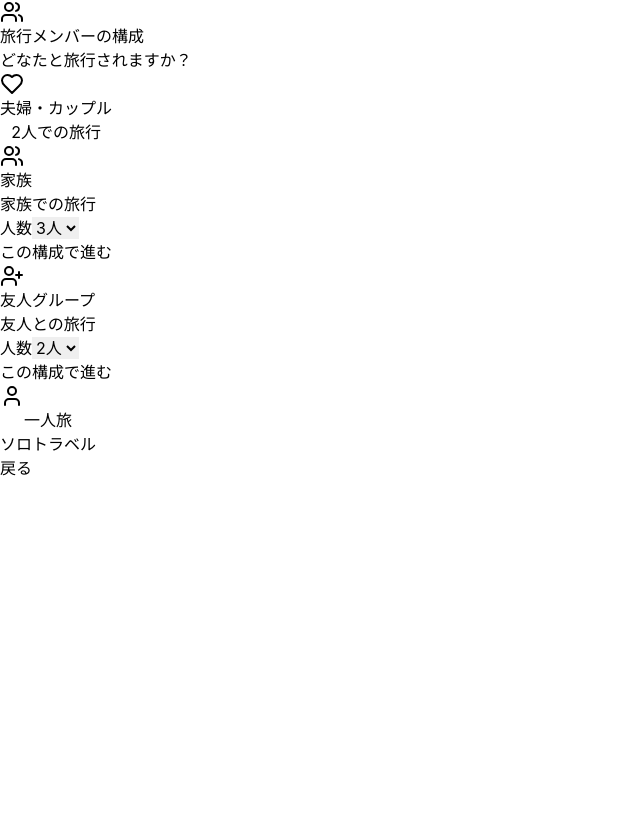
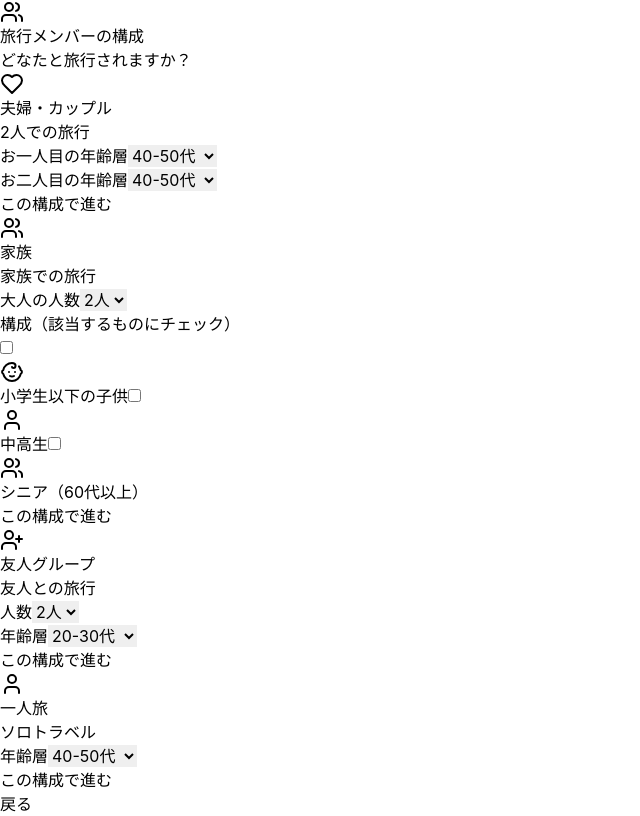
Before and after one commit to startrotter-git/travel-planner-app, a React (Vite) app: page / in a window 1280 px wide. Both pictures are taken after a click on the button "はじめる". Shown: the whole page, without its empty margins (0-640 px from the left). Built offline with nearby package versions, Linux system fonts and the light colour scheme.

Commit message:
Update App.jsx

```diff
--- a/src/App.jsx
+++ b/src/App.jsx
@@ -6,7 +6,10 @@
   const [travelGroup, setTravelGroup] = useState({
     type: '',
     memberCount: 2,
-    members: []
+    members: [],
+    hasChildren: false,
+    hasTeens: false,
+    hasSeniors: false
   });
   const [currentMemberIndex, setCurrentMemberIndex] = useState(0);
   const [memberAnswers, setMemberAnswers] = useState([]);
@@ -135,9 +138,10 @@
                         travelGroup.type === 'friends' ? '友人グループ' : '一人旅';
 
       const membersText = membersInfo.map((m, i) => `${m.name}（${m.ageGroup}）: ${JSON.stringify(m.answers)}`).join(', ');
-
-      const prompt = `以下の旅行グループに最適な日本国内の旅行先を3つ提案してください。グループ構成 - タイプ: ${groupType}, 人数: ${travelGroup.memberCount}名。各メンバーの回答: ${membersText}。全員が楽しめる場所を選び、具体的なスポット名を含めてください。JSON形式で返してください: {"destinations":[{"name":"地名","description":"200文字程度の説明","reason":"このグループに適している理由"}]}`;
-
+      const groupDetails = travelGroup.hasChildren ? '小学生以下の子供が含まれます。' :
+                           travelGroup.hasTeens ? '中高生が含まれます。' :
+                           travelGroup.hasSeniors ? 'シニア（60代以上）が含まれます。' : '';
+      const prompt = `以下の旅行グループに最適な日本国内の旅行先を3つ提案してください。グループ構成 - タイプ: ${groupType}, 人数: ${travelGroup.memberCount}名。${groupDetails} 各メンバーの回答: ${membersText}。全員が楽しめる場所を選び、年齢層や構成に適した施設・アクティビティを含めてください。JSON形式で返してください: {"destinations":[{"name":"地名","description":"200文字程度の説明","reason":"このグループに適している理由"}]}`;
       const res = await fetch(`${API_BASE_URL}/api/claude/messages`, {
         method: 'POST',
         headers: { 'Content-Type': 'application/json' },
@@ -205,9 +209,11 @@
                         travelGroup.type === 'friends' ? '友人グループ' : '一人旅';
 
       const membersText = membersInfo.map((m) => `${m.name}（${m.ageGroup}）: ${JSON.stringify(m.answers)}`).join(', ');
+      const groupDetails = travelGroup.hasChildren ? '小学生以下の子供が含まれます（早めの食事時間、長時間移動を避ける）。' :
+                          travelGroup.hasTeens ? '中高生が含まれます。' :
+                          travelGroup.hasSeniors ? 'シニアが含まれます（ゆったりペース、休憩多め）。' : '';
 
-      const prompt = `${destination}への旅行プランを3つ作成してください。グループ構成 - タイプ: ${groupType}, 人数: ${travelGroup.memberCount}名。各メンバーの好み: ${membersText}。旅行詳細 - 日数: ${additionalInfo.duration || '2泊3日'}, 交通手段: ${additionalInfo.transportation.join('、') || '指定なし'}, 予算: ${additionalInfo.budget || '標準'}。全員が楽しめる要素をバランスよく配置してください。3つのテーマ: 1.歴史・文化探訪コース, 2.美食満喫コース, 3.自然体験コース。JSON形式: {"plans":[{"theme":"テーマ名","title":"プランタイトル","description":"プラン説明","days":[{"day":1,"morning":"午前の活動","lunch":"ランチ内容","afternoon":"午後の活動","dinner":"ディナー内容"}],"accommodation":"宿泊施設の説明","tips":"旅のアドバイス"}]}`;
-
+      const prompt = `${destination}への旅行プランを3つ作成してください。グループ構成 - タイプ: ${groupType}, 人数: ${travelGroup.memberCount}名。${groupDetails} 各メンバーの好み: ${membersText}。旅行詳細 - 日数: ${additionalInfo.duration || '2泊3日'}, 交通手段: ${additionalInfo.transportation.join('、') || '指定なし'}, 予算: ${additionalInfo.budget || '標準'}。全員が楽しめる要素をバランスよく配置し、年齢層に適した活動内容にしてください。3つのテーマ: 1.歴史・文化探訪コース, 2.美食満喫コース, 3.自然体験コース。JSON形式: {"plans":[{"theme":"テーマ名","title":"プランタイトル","description":"プラン説明","days":[{"day":1,"morning":"午前の活動","lunch":"ランチ内容","afternoon":"午後の活動","dinner":"ディナー内容"}],"accommodation":"宿泊施設の説明","tips":"旅のアドバイス"}]}`;
       const res = await fetch(`${API_BASE_URL}/api/claude/messages`, {
         method: 'POST',
         headers: { 'Content-Type': 'application/json' },
@@ -450,7 +456,7 @@
 
 const resetApp = () => {
     setStep('intro');
-    setTravelGroup({ type: '', memberCount: 2, members: [] });
+    setTravelGroup({ type: '', memberCount: 2, members: [], hasChildren: false, hasTeens: false, hasSeniors: false });
     setCurrentMemberIndex(0);
     setMemberAnswers([]);
     setCurrentQ(0);
@@ -511,7 +517,7 @@
     );
   }
 
-  if (step === 'group-setup') {
+if (step === 'group-setup') {
     return (
       <div className="min-h-screen bg-gradient-to-br from-blue-50 to-indigo-100 p-6 flex items-center justify-center">
         <div className="max-w-3xl w-full bg-white rounded-2xl shadow-2xl p-8">
@@ -523,21 +529,61 @@
 
           <div className="space-y-4 mb-8">
             {/* 夫婦・カップル */}
-            <button
-              onClick={() => {
-                initializeTravelGroup('couple', 2);
-                setStep('questions');
-              }}
-              className="w-full p-6 border-2 rounded-xl transition text-left hover:border-pink-500 hover:bg-pink-50 border-gray-200"
-            >
-              <div className="flex items-center gap-4">
+            <div className="p-6 border-2 rounded-xl border-gray-200">
+              <div className="flex items-center gap-4 mb-4">
                 <Heart className="w-8 h-8 text-pink-500" />
-                <div>
+                <div className="flex-1">
                   <h3 className="text-xl font-bold text-gray-800">夫婦・カップル</h3>
                   <p className="text-sm text-gray-600">2人での旅行</p>
                 </div>
               </div>
-            </button>
+
+              <div className="space-y-4 ml-12">
+                <div className="grid grid-cols-2 gap-4">
+                  <div>
+                    <label className="block text-sm font-semibold text-gray-700 mb-2">お一人目の年齢層</label>
+                    <select
+                      id="couple-age1"
+                      className="w-full p-3 border-2 border-gray-300 rounded-lg"
+                      defaultValue="40-50代"
+                    >
+                      <option value="20-30代">20-30代</option>
+                      <option value="40-50代">40-50代</option>
+                      <option value="60代以上">60代以上</option>
+                    </select>
+                  </div>
+                  <div>
+                    <label className="block text-sm font-semibold text-gray-700 mb-2">お二人目の年齢層</label>
+                    <select
+                      id="couple-age2"
+                      className="w-full p-3 border-2 border-gray-300 rounded-lg"
+                      defaultValue="40-50代"
+                    >
+                      <option value="20-30代">20-30代</option>
+                      <option value="40-50代">40-50代</option>
+                      <option value="60代以上">60代以上</option>
+                    </select>
+                  </div>
+                </div>
+
+                <button
+                  onClick={() => {
+                    const age1 = document.getElementById('couple-age1').value;
+                    const age2 = document.getElementById('couple-age2').value;
+                    const members = [
+                      { name: 'お一人目', ageGroup: age1 },
+                      { name: 'お二人目', ageGroup: age2 }
+                    ];
+                    setTravelGroup({ type: 'couple', memberCount: 2, members, hasChildren: false, hasTeens: false, hasSeniors: false });
+                    setMemberAnswers([{}, {}]);
+                    setStep('questions');
+                  }}
+                  className="w-full bg-pink-500 text-white py-3 rounded-lg font-semibold hover:bg-pink-600 transition"
+                >
+                  この構成で進む
+                </button>
+              </div>
+            </div>
 
             {/* 家族 */}
             <div className="p-6 border-2 rounded-xl border-gray-200">
@@ -551,22 +597,61 @@
 
               <div className="space-y-4 ml-12">
                 <div>
-                  <label className="block text-sm font-semibold text-gray-700 mb-2">人数</label>
+                  <label className="block text-sm font-semibold text-gray-700 mb-2">大人の人数</label>
                   <select
+                    id="family-adults"
                     className="w-full p-3 border-2 border-gray-300 rounded-lg"
-                    onChange={(e) => setTravelGroup(prev => ({ ...prev, memberCount: parseInt(e.target.value) }))}
-                    defaultValue="3"
+                    defaultValue="2"
                   >
+                    <option value="1">1人</option>
+                    <option value="2">2人</option>
                     <option value="3">3人</option>
                     <option value="4">4人</option>
-                    <option value="5">5人</option>
-                    <option value="6">6人</option>
                   </select>
+                </div>
+
+                <div>
+                  <label className="block text-sm font-semibold text-gray-700 mb-2">構成（該当するものにチェック）</label>
+                  <div className="space-y-2">
+                    <label className="flex items-center gap-2">
+                      <input type="checkbox" id="family-children" className="w-4 h-4" />
+                      <Baby className="w-4 h-4 text-blue-500" />
+                      <span className="text-sm">小学生以下の子供</span>
+                    </label>
+                    <label className="flex items-center gap-2">
+                      <input type="checkbox" id="family-teens" className="w-4 h-4" />
+                      <User className="w-4 h-4 text-green-500" />
+                      <span className="text-sm">中高生</span>
+                    </label>
+                    <label className="flex items-center gap-2">
+                      <input type="checkbox" id="family-seniors" className="w-4 h-4" />
+                      <Users className="w-4 h-4 text-purple-500" />
+                      <span className="text-sm">シニア（60代以上）</span>
+                    </label>
+                  </div>
                 </div>
 
                 <button
                   onClick={() => {
-                    initializeTravelGroup('family', travelGroup.memberCount || 3);
+                    const adultCount = parseInt(document.getElementById('family-adults').value);
+                    const hasChildren = document.getElementById('family-children').checked;
+                    const hasTeens = document.getElementById('family-teens').checked;
+                    const hasSeniors = document.getElementById('family-seniors').checked;
+
+                    const members = [];
+                    for (let i = 0; i < adultCount; i++) {
+                      members.push({ name: `メンバー${i + 1}`, ageGroup: '40-50代' });
+                    }
+
+                    setTravelGroup({
+                      type: 'family',
+                      memberCount: adultCount,
+                      members,
+                      hasChildren,
+                      hasTeens,
+                      hasSeniors
+                    });
+                    setMemberAnswers(new Array(adultCount).fill(null).map(() => ({})));
                     setStep('questions');
                   }}
                   className="w-full bg-green-500 text-white py-3 rounded-lg font-semibold hover:bg-green-600 transition"
@@ -590,8 +675,8 @@
                 <div>
                   <label className="block text-sm font-semibold text-gray-700 mb-2">人数</label>
                   <select
+                    id="friends-count"
                     className="w-full p-3 border-2 border-gray-300 rounded-lg"
-                    onChange={(e) => setTravelGroup(prev => ({ ...prev, memberCount: parseInt(e.target.value) }))}
                     defaultValue="2"
                   >
                     <option value="2">2人</option>
@@ -602,9 +687,39 @@
                   </select>
                 </div>
 
+                <div>
+                  <label className="block text-sm font-semibold text-gray-700 mb-2">年齢層</label>
+                  <select
+                    id="friends-age"
+                    className="w-full p-3 border-2 border-gray-300 rounded-lg"
+                    defaultValue="20-30代"
+                  >
+                    <option value="20-30代">20-30代</option>
+                    <option value="40-50代">40-50代</option>
+                    <option value="60代以上">60代以上</option>
+                    <option value="混合">混合</option>
+                  </select>
+                </div>
+
                 <button
                   onClick={() => {
-                    initializeTravelGroup('friends', travelGroup.memberCount || 2);
+                    const count = parseInt(document.getElementById('friends-count').value);
+                    const ageGroup = document.getElementById('friends-age').value;
+
+                    const members = [];
+                    for (let i = 0; i < count; i++) {
+                      members.push({ name: `メンバー${i + 1}`, ageGroup });
+                    }
+
+                    setTravelGroup({
+                      type: 'friends',
+                      memberCount: count,
+                      members,
+                      hasChildren: false,
+                      hasTeens: false,
+                      hasSeniors: false
+                    });
+                    setMemberAnswers(new Array(count).fill(null).map(() => ({})));
                     setStep('questions');
                   }}
                   className="w-full bg-blue-500 text-white py-3 rounded-lg font-semibold hover:bg-blue-600 transition"
@@ -615,21 +730,51 @@
             </div>
 
             {/* 一人旅 */}
-            <button
-              onClick={() => {
-                initializeTravelGroup('solo', 1);
-                setStep('questions');
-              }}
-              className="w-full p-6 border-2 rounded-xl transition text-left hover:border-purple-500 hover:bg-purple-50 border-gray-200"
-            >
-              <div className="flex items-center gap-4">
+            <div className="p-6 border-2 rounded-xl border-gray-200">
+              <div className="flex items-center gap-4 mb-4">
                 <User className="w-8 h-8 text-purple-500" />
-                <div>
+                <div className="flex-1">
                   <h3 className="text-xl font-bold text-gray-800">一人旅</h3>
                   <p className="text-sm text-gray-600">ソロトラベル</p>
                 </div>
               </div>
-            </button>
+
+              <div className="space-y-4 ml-12">
+                <div>
+                  <label className="block text-sm font-semibold text-gray-700 mb-2">年齢層</label>
+                  <select
+                    id="solo-age"
+                    className="w-full p-3 border-2 border-gray-300 rounded-lg"
+                    defaultValue="40-50代"
+                  >
+                    <option value="20-30代">20-30代</option>
+                    <option value="40-50代">40-50代</option>
+                    <option value="60代以上">60代以上</option>
+                  </select>
+                </div>
+
+                <button
+                  onClick={() => {
+                    const ageGroup = document.getElementById('solo-age').value;
+                    const members = [{ name: 'あなた', ageGroup }];
+
+                    setTravelGroup({
+                      type: 'solo',
+                      memberCount: 1,
+                      members,
+                      hasChildren: false,
+                      hasTeens: false,
+                      hasSeniors: false
+                    });
+                    setMemberAnswers([{}]);
+                    setStep('questions');
+                  }}
+                  className="w-full bg-purple-500 text-white py-3 rounded-lg font-semibold hover:bg-purple-600 transition"
+                >
+                  この構成で進む
+                </button>
+              </div>
+            </div>
           </div>
 
           <button
```
